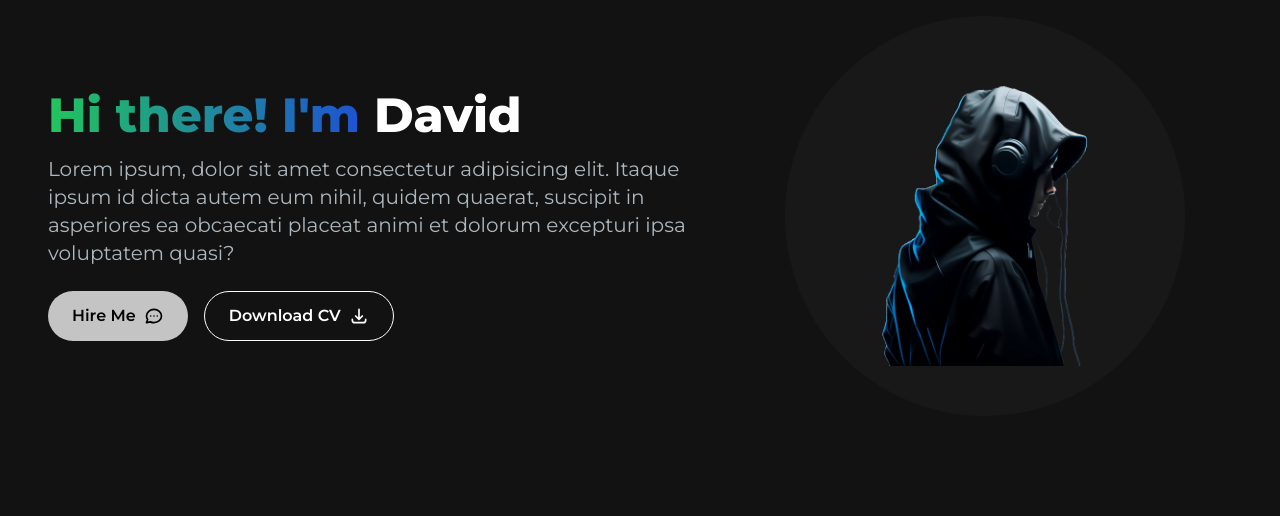
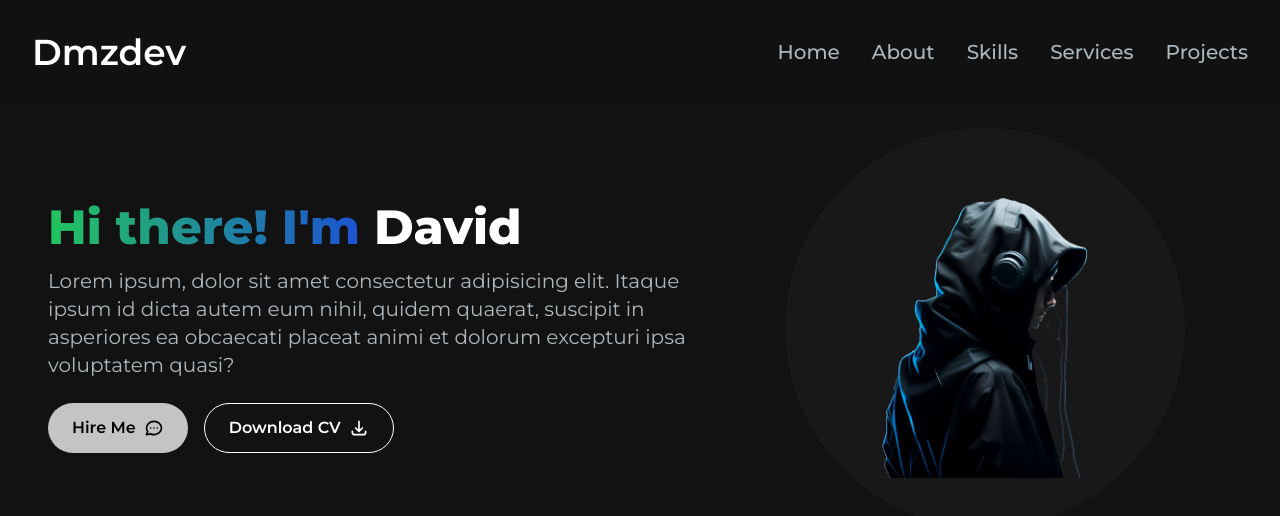
Before and after one commit to dmzdev7/dmzdev-portfolio-V1, a Next.js app: page / in a window 1280 px wide. Shown: the top 516 px of the page. Built offline with nearby package versions, Linux system fonts and the light colour scheme.

Commit message:
Added navbar functionality

```diff
--- a/src/app/page.js
+++ b/src/app/page.js
@@ -2,11 +2,13 @@ import Image from 'next/image';
 
 // components
 import ProfileSection from '@/components/ProfileSection';
+import Navbar from '@/components/Navbar/Navbar';
 
 export default function Home() {
 	return (
 		<main className="flex min-h-screen flex-col bg-[#121212]">
-			<div className="container mx-auto px-12 py-4">
+			<Navbar />
+			<div className="container mx-auto mt-28 px-12 py-4">
 				<ProfileSection />
 			</div>
 		</main>
--- /dev/null
+++ b/src/components/Navbar/MenuOverlay.jsx
@@ -0,0 +1,18 @@
+import React from 'react';
+
+// components
+import NavLinks from './NavLinks';
+
+const MenuOverlay = ({ links }) => {
+	return (
+		<ul className="h-screen flex flex-col items-center py-4 ease-in duration-500 backdrop-blur-lg">
+			{links.map((link, index) => (
+				<li key={index} className="!text-3xl">
+					<NavLinks href={link.path} name={link.name} />
+				</li>
+			))}
+		</ul>
+	);
+};
+
+export default MenuOverlay;
--- /dev/null
+++ b/src/components/Navbar/NavLinks.jsx
@@ -0,0 +1,17 @@
+import Link from 'next/link';
+import React from 'react';
+
+
+const NavLinks = ({ href, name }) => {
+	return (
+		<Link
+			href={href}
+			className="block py-2 pl-3 pr-4 text-[#ADB7BE] sm:text-xl rounded md:bg-transparent  md:p-0 hover:text-white "
+			aria-current="page"
+		>
+			{name}
+		</Link>
+	);
+};
+
+export default NavLinks;
--- /dev/null
+++ b/src/components/Navbar/Navbar.jsx
@@ -0,0 +1,66 @@
+'use client';
+
+import Link from 'next/link';
+import React, { useState } from 'react';
+
+// components
+import NavLinks from './NavLinks';
+
+// icons
+import { HiOutlineMenu, HiOutlineX } from 'react-icons/hi';
+import MenuOverlay from './MenuOverlay';
+
+// navData
+export const navData = [
+	{ name: 'Home', path: '/' },
+	{ name: 'About', path: '#about' },
+	{ name: 'Skills', path: '#skills' },
+	{ name: 'Services', path: '#services' },
+	{ name: 'Projects', path: '#projects' },
+	// { name: 'Contact', path: '/contact', icon: <HiEnvelope /> },
+];
+
+const Navbar = () => {
+	const [navbarOpen, setNavbarOpen] = useState(false);
+	return (
+		<nav className="fixed top-0 left-0 right-0 z-10 bg-[#121212] bg-opacity-90 backdrop-blur-lg">
+			<div className="flex flex-wrap items-center justify-between mx-auto p-8">
+				<Link
+					href={'/'}
+					className="text-2xl md:text-4xl text-white font-semibold"
+				>
+					Dmzdev
+				</Link>
+				<div className="mobile-menu block md:hidden">
+					{!navbarOpen ? (
+						<button
+							onClick={() => setNavbarOpen(true)}
+							className="flex items-center px-3 py-2 border rounded text-slate-200 border-slate-200 hover:text-white hover:border-white ease-in duration-500"
+						>
+							<HiOutlineMenu className="w-5 h-5" />
+						</button>
+					) : (
+						<button
+							onClick={() => setNavbarOpen(false)}
+							className="flex items-center px-3 py-2 border rounded text-slate-200 border-slate-200 hover:text-white hover:border-white ease-in duration-500"
+						>
+							<HiOutlineX className="w-5 h-5" />
+						</button>
+					)}
+				</div>
+				<div className="menu hidden md:block md:w-auto" id="navbar">
+					<ul className="flex md:flex-row md:space-x-8 p-4 md:p-0 mt-0 font-medium">
+						{navData.map((link, index) => (
+							<li key={index}>
+								<NavLinks href={link.path} name={link.name} />
+							</li>
+						))}
+					</ul>
+				</div>
+			</div>
+			{navbarOpen ? <MenuOverlay links={navData} /> : null}
+		</nav>
+	);
+};
+
+export default Navbar;
```
